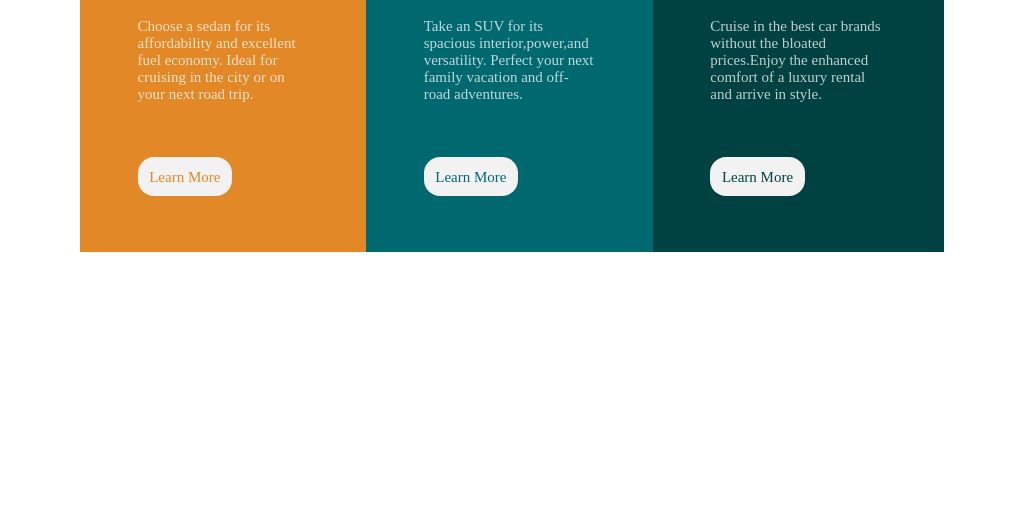
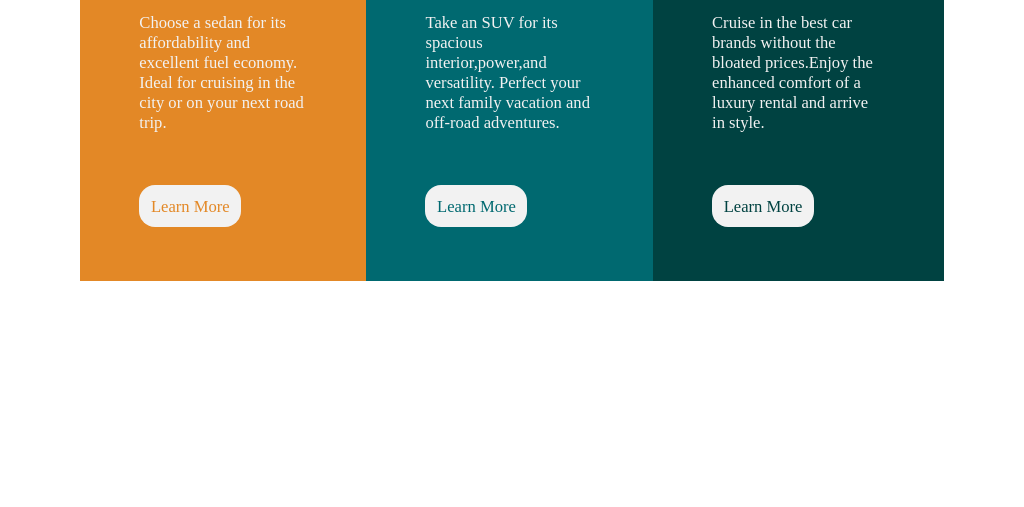
Before and after one commit to Nems1/layouts, a plain HTML site: page index.html in a window 1024 px wide. Shown: the part 293-800 px from the top of the page. Drawn offline with Linux system fonts and the light colour scheme.

Commit message:
Tweaked mediun and wide screens styling rules

```diff
--- a/css/flex.css
+++ b/css/flex.css
@@ -87,7 +87,7 @@ img,
 p,
 .more {
     margin: 2.125rem 0;
-    padding-inline: 2.5rem;
+    padding-inline: 1.8rem;
 
 }
 
@@ -127,16 +127,19 @@ p .more {
 
 /* Large Screens */
 
-@media screen and (min-width: 996px) and (max-width: 1140px) {
-
+@media screen and (min-width: 950px) and (max-width: 1150px) {
+    body {
+        color: var(--very-light-gray);
+        font-size: calc(var(--font-size) + .1rem);
+    }
     .sedan,
     .suvs,
     .luxury,
     img,
     p,
     .more {
-        margin: 2.125rem 0;
-        padding-inline: 1.8rem;
+        margin: 2rem 0;
+        padding-inline:  1.855rem;
 
 }
 
@@ -153,7 +156,7 @@ p .more {
     p,
     .more {
         margin: 2.125rem 0;
-        padding-inline: 1rem;
+        padding-inline: .8rem;
 
 }
 
```
